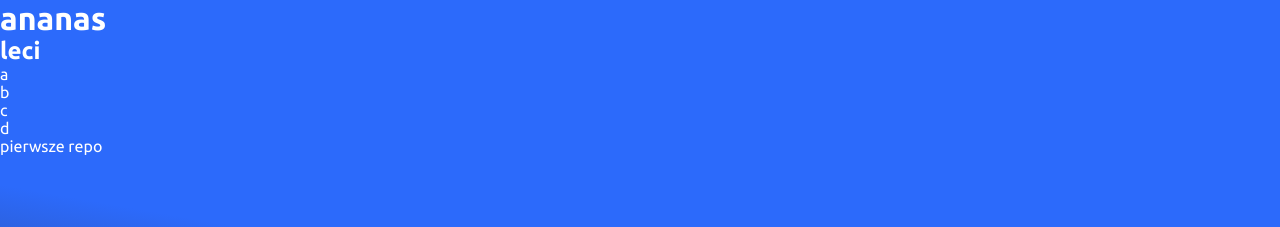
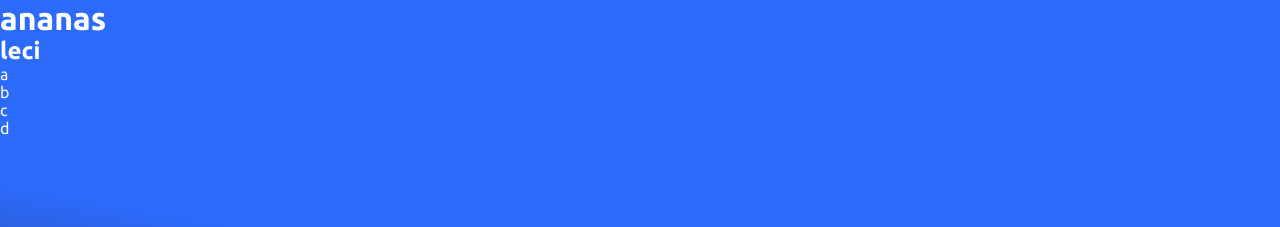
Before and after one commit to adi-pl/git_test, a plain HTML site: page index.html in a window 1280 px wide. Shown: the top 227 px of the page. Drawn offline with Linux system fonts and the light colour scheme.

Commit message:
deleted p

```diff
--- a/index.html
+++ b/index.html
@@ -19,7 +19,7 @@
         <li>c</li>
         <li>d</li>
     </ul>
-    <p>pierwsze repo</p>
+
 
 </body>
 
```
